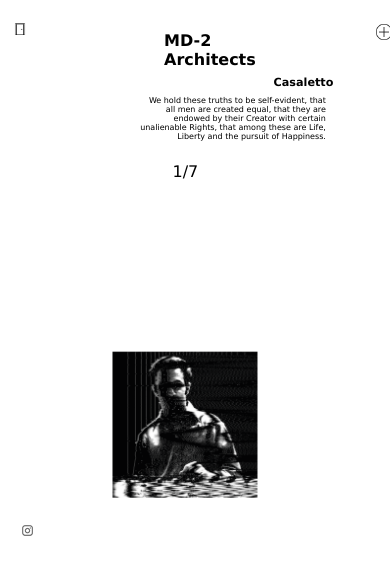
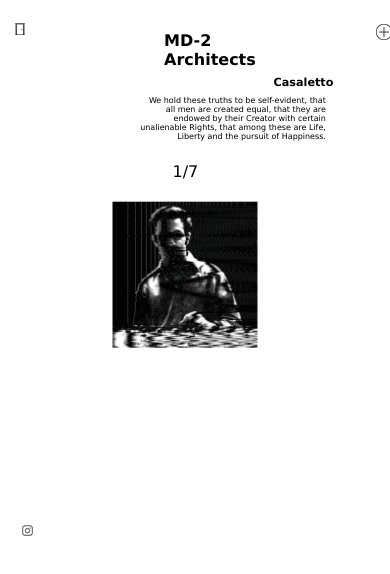
Before and after one commit to Tomasz-Wyszomirski/MD-2, a plain HTML site: page subpage.html in a window 390 px wide. Drawn offline with Linux system fonts and the light colour scheme.

Commit message:
Update style.css

```diff
--- a/style.css
+++ b/style.css
@@ -250,4 +250,7 @@ p {
     .pic-counter {
         font-size: 100%;
     }
+    .slide {
+        margin-top: -150px;
+    }
 }
```
